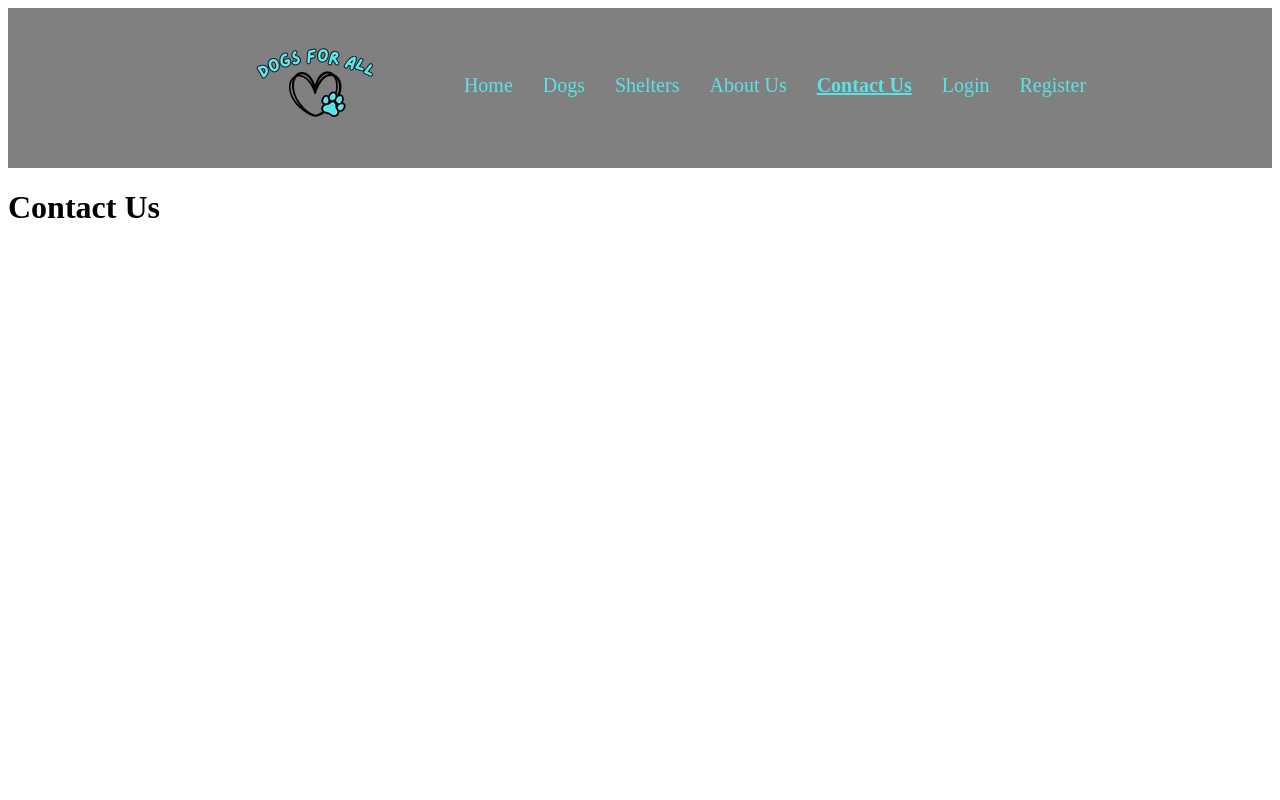
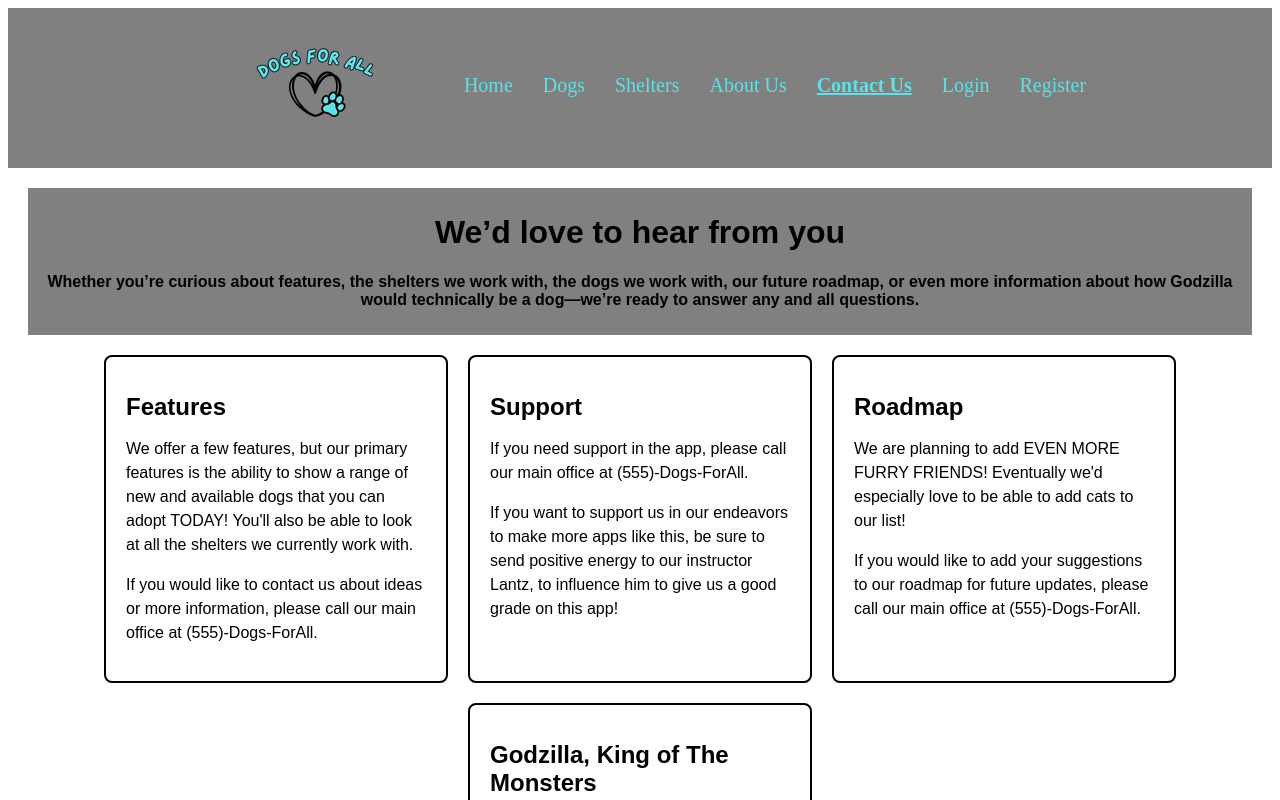
Before and after one commit to ineedsleep2000/Dogs-for-All, a React (Create React App) app in the folder client/: page /contact-us in a window 1280 px wide. Shown: the top 800 px of the page. Built offline with nearby package versions, Linux system fonts and the light colour scheme; no server answers.

Commit message:
added contact and about page js/css

```diff
--- /dev/null
+++ b/client/src/About.css
@@ -0,0 +1,36 @@
+.about-container {
+  font-family: Arial, Helvetica, sans-serif;
+  margin: 0;
+  padding: 20px;
+  box-sizing: border-box;
+}
+
+.about-header {
+  text-align: center;
+  margin-bottom: 20px;
+}
+
+.about-sections {
+  display: flex;
+  flex-wrap: wrap;
+  gap: 20px;
+  justify-content: center;
+}
+
+.about-box {
+  background-color: white;
+  border: 2px solid black;
+  border-radius: 8px;
+  padding: 20px;
+  max-width: 300px;
+}
+
+.about-box h1 {
+  font-size: 1.5em;
+  margin-bottom: 10px;
+}
+
+.about-box p {
+  font-size: 1em;
+  line-height: 1.5;
+}
--- /dev/null
+++ b/client/src/Contact.css
@@ -0,0 +1,36 @@
+.contact-container {
+  font-family: Arial, Helvetica, sans-serif;
+  margin: 0;
+  padding: 20px;
+  box-sizing: border-box;
+}
+
+.contact-header {
+  text-align: center;
+  margin-bottom: 20px;
+}
+
+.contact-sections {
+  display: flex;
+  flex-wrap: wrap;
+  gap: 20px;
+  justify-content: center;
+}
+
+.contact-box {
+  background-color: white;
+  border: 2px solid black;
+  border-radius: 8px;
+  padding: 20px;
+  max-width: 300px;
+}
+
+.contact-box h1 {
+  font-size: 1.5em;
+  margin-bottom: 10px;
+}
+
+.contact-box p {
+  font-size: 1em;
+  line-height: 1.5;
+}
--- a/client/src/components/AboutUs.js
+++ b/client/src/components/AboutUs.js
@@ -1,12 +1,57 @@
-// src/components/AboutUs.js
-import React from 'react';
+import React from "react";
+import "../About.css";
 
-function AboutUs() {
+const About = () => {
   return (
-    <div>
-      <h1>About Us</h1>
+    <div className="about-container">
+      <header className="about-header">
+        <h1>A little bit about us</h1>
+        <h4>
+          Our team here at Dogs-For-All, all believe that we should try to
+          better the lives of pets and animals, and a good step forward is
+          making them available to you!
+        </h4>
+      </header>
+      <div className="about-sections">
+        <div className="about-box">
+          <h1>Our Story</h1>
+          <p>
+            We started out as students at Flatiron Schools, Software Engineering
+            Program, but now since making this app, we have achieved new heights
+            to our coding knowledge.
+          </p>
+        </div>
+        <div className="about-box">
+          <h1>Our Goals</h1>
+          <p>
+            Our goal is to make a good grade for our Phase-4 Final Code Project
+            at Flatiron Schools.
+          </p>
+          <p>
+            If you want to support us in our endeavors to make more apps like
+            this and succeed in completing phase-4 at Flatiron Schools, be sure
+            to send positive energy to our instructor, to influence him to give
+            us a good grade on this app!
+          </p>
+        </div>
+        <div className="about-box">
+          <h1>Roadmap</h1>
+          <p>
+            We are planning to add EVEN MORE FURRY FRIENDS! Eventually we'd
+            especially love to be able to add cats to our list!
+          </p>
+          <p>
+            If you would like to add your suggestions to our roadmap for future
+            updates, please call our main office at (555)-Dogs-ForAll.
+          </p>
+        </div>
+        <div className="about-box">
+          <h1>Fun Facts</h1>
+          <p>Our team here at Dogs-For-All LOVES all types of animals!</p>
+        </div>
+      </div>
     </div>
   );
-}
+};
 
-export default AboutUs;
+export default About;
--- a/client/src/components/ContactUs.js
+++ b/client/src/components/ContactUs.js
@@ -1,12 +1,74 @@
-// src/components/ContactUs.js
-import React from 'react';
+import React from "react";
+import "../Contact.css";
 
-function ContactUs() {
+const Contact = () => {
   return (
-    <div>
-      <h1>Contact Us</h1>
+    <div className="contact-container">
+      <header className="contact-header">
+        <h1>We’d love to hear from you</h1>
+        <h4>
+          Whether you’re curious about features, the shelters we work with, the
+          dogs we work with, our future roadmap, or even more information about
+          how Godzilla would technically be a dog—we’re ready to answer any and
+          all questions.
+        </h4>
+      </header>
+      <div className="contact-sections">
+        <div className="contact-box">
+          <h1>Features</h1>
+          <p>
+            We offer a few features, but our primary features is the ability to
+            show a range of new and available dogs that you can adopt TODAY!
+            You'll also be able to look at all the shelters we currently work
+            with.
+          </p>
+          <p>
+            If you would like to contact us about ideas or more information,
+            please call our main office at (555)-Dogs-ForAll.
+          </p>
+        </div>
+        <div className="contact-box">
+          <h1>Support</h1>
+          <p>
+            If you need support in the app, please call our main office at
+            (555)-Dogs-ForAll.
+          </p>
+          <p>
+            If you want to support us in our endeavors to make more apps like
+            this, be sure to send positive energy to our instructor Lantz, to
+            influence him to give us a good grade on this app!
+          </p>
+        </div>
+        <div className="contact-box">
+          <h1>Roadmap</h1>
+          <p>
+            We are planning to add EVEN MORE FURRY FRIENDS! Eventually we'd
+            especially love to be able to add cats to our list!
+          </p>
+          <p>
+            If you would like to add your suggestions to our roadmap for future
+            updates, please call our main office at (555)-Dogs-ForAll.
+          </p>
+        </div>
+        <div className="contact-box">
+          <h1>Godzilla, King of The Monsters</h1>
+          <p>
+            Besides the fact that Godzilla is not only the King of Monsters, and
+            hes also over 70 years old. Godzilla is technically the bestest dog
+            if you think about it because he is of course, mans best friend. (we
+            will not accept any arguments about how Godzilla has destroyed
+            private property, and/or misplaced personal belongings such as:
+            homes, and or life)
+          </p>
+          <p>
+            If you have a different theory on what Sauron is up to these days,
+            we would love to hear it by giving us a call at our main office at
+            (555)-Dogs-ForAll.
+          </p>
+        </div>
+      </div>
     </div>
   );
-}
+};
 
-export default ContactUs;
+export default Contact;
```
Also changed, not shown: client/src/components/AddDog.js (+16 -16 lines), 1 other file (tests, documents, lock files or other folders).
